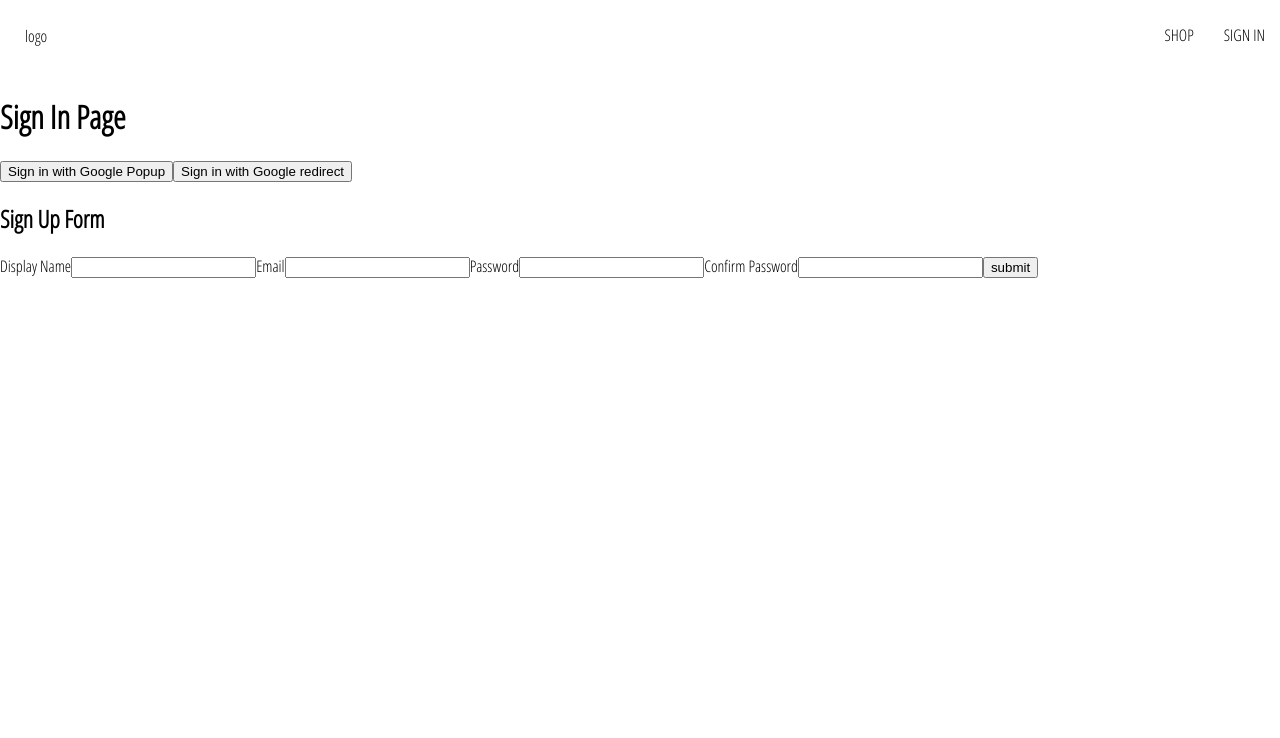
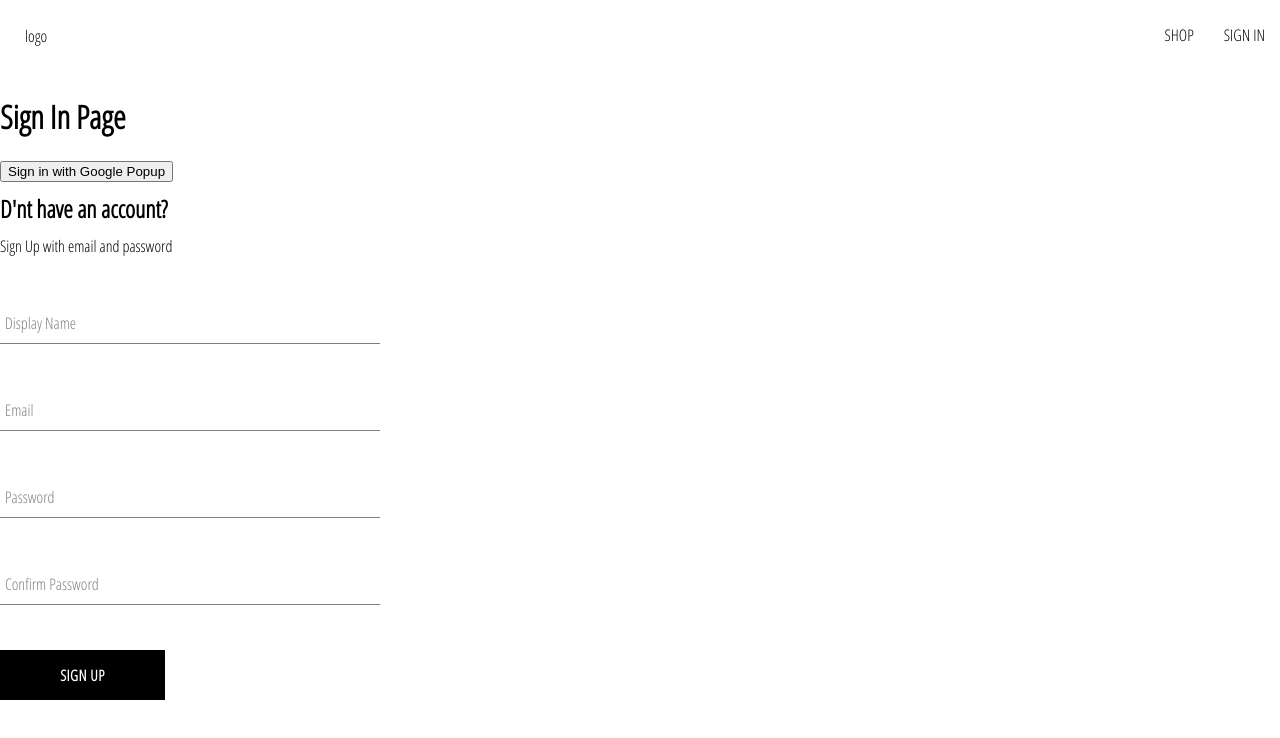
Before and after one commit to nehabansal1688/react-eccomerce-firebase, a React app: page /sign-in in a window 1280 px wide. Shown: the top 738 px of the page. Built offline with nearby package versions, Linux system fonts and the light colour scheme.

Commit message:
3 files modified, 5 added

```diff
--- /dev/null
+++ b/src/components/button/button.component.jsx
@@ -0,0 +1,17 @@
+import React from 'react';
+import './button.style.scss';
+
+const BUTTON_TYPE_CLASSES = {
+  google: 'google-sign-in',
+  inverted: 'inverted',
+};
+
+const Button = ({ children, buttonType, ...otherProps }) => {
+  return (
+    <button className={`button-container ${BUTTON_TYPE_CLASSES[buttonType]}`}>
+      {children}
+    </button>
+  );
+};
+
+export default Button;
--- /dev/null
+++ b/src/components/button/button.style.scss
@@ -0,0 +1,46 @@
+.button-container {
+  min-width: 165px;
+  width: auto;
+  height: 50px;
+  letter-spacing: 0.5px;
+  line-height: 50px;
+  padding: 0 35px 0 35px;
+  font-size: 15px;
+  background-color: black;
+  color: white;
+  text-transform: uppercase;
+  font-family: 'Open Sans Condensed';
+  font-weight: bolder;
+  border: none;
+  cursor: pointer;
+  display: flex;
+  justify-content: center;
+
+  &:hover {
+    background-color: white;
+    color: black;
+    border: 1px solid black;
+  }
+
+  &.google-sign-in {
+    background-color: #4285f4;
+    color: white;
+
+    &:hover {
+      background-color: #357ae8;
+      border: none;
+    }
+  }
+
+  &.inverted {
+    background-color: white;
+    color: black;
+    border: 1px solid black;
+
+    &:hover {
+      background-color: black;
+      color: white;
+      border: none;
+    }
+  }
+}
--- /dev/null
+++ b/src/components/form-input/form-input.component.jsx
@@ -0,0 +1,21 @@
+import React from 'react';
+import './form-input.style.scss';
+
+const FormInput = ({ label, ...otherProps }) => {
+  return (
+    <div className="group">
+      <input className="form-input" {...otherProps} />
+      {label && (
+        <label
+          className={`${
+            otherProps.value.length ? 'shrink' : ''
+          } form-input-label`}
+        >
+          {label}
+        </label>
+      )}
+    </div>
+  );
+};
+
+export default FormInput;
--- /dev/null
+++ b/src/components/form-input/form-input.style.scss
@@ -0,0 +1,54 @@
+$sub-color: grey;
+$main-color: black;
+
+@mixin shrinkLabel {
+  top: -14px;
+  font-size: 12px;
+  color: $main-color;
+}
+
+.group {
+  position: relative;
+  margin: 45px 0;
+
+  .form-input {
+    background: none;
+    background-color: white;
+    color: $sub-color;
+    font-size: 18px;
+    padding: 10px 10px 10px 5px;
+    display: block;
+    width: 100%;
+    border: none;
+    border-radius: 0;
+    border-bottom: 1px solid $sub-color;
+    margin: 25px 0;
+
+    &:focus {
+      outline: none;
+    }
+
+    &:focus ~ .form-input-label {
+      @include shrinkLabel();
+    }
+  }
+
+  input[type='password'] {
+    letter-spacing: 0.3em;
+  }
+
+  .form-input-label {
+    color: $sub-color;
+    font-size: 16px;
+    font-weight: normal;
+    position: absolute;
+    pointer-events: none;
+    left: 5px;
+    top: 10px;
+    transition: 300ms ease all;
+
+    &.shrink {
+      @include shrinkLabel();
+    }
+  }
+}
--- a/src/components/sign-up-form/signUpForm.component.jsx
+++ b/src/components/sign-up-form/signUpForm.component.jsx
@@ -1,4 +1,13 @@
 import React, { useState } from 'react';
+import Button from '../button/button.component';
+
+import {
+  createAuthUserWithEmailAndPassword,
+  createUserDocumentFromAuth,
+} from '../../utils/firebase/firebase.utils';
+
+import FormInput from '../form-input/form-input.component';
+import './signUpForm.style.scss';
 
 const defaultFormFields = {
   displayName: '',
@@ -16,43 +25,67 @@
     setFormFields({ ...formFields, [name]: value });
   };
 
+  const resetFormFields = () => {
+    setFormFields(defaultFormFields);
+  };
+
+  const onFormSubmit = async (event) => {
+    event.preventDefault();
+    if (password !== confirmPassword) alert('password do not match');
+    try {
+      const { user } = await createAuthUserWithEmailAndPassword(
+        email,
+        password
+      );
+      await createUserDocumentFromAuth(user, { displayName });
+
+      resetFormFields();
+      console.log(user);
+    } catch (error) {
+      if (error.code === 'auth/email-already-in-use') {
+        alert('email is already in use');
+      } else console.log('error while creating user' + error.message);
+    }
+  };
+
   return (
-    <div>
-      <h2>Sign Up Form</h2>
-      <form onSubmit={() => {}}>
-        <label>Display Name</label>
-        <input
+    <div className="sign-up-container">
+      <h2>D'nt have an account?</h2>
+      <span>Sign Up with email and password</span>
+      <form onSubmit={onFormSubmit}>
+        <FormInput
+          label="Display Name"
           type="text"
           required
           value={displayName}
           onChange={handleChange}
           name="displayName"
         />
-        <label>Email</label>
-        <input
+        <FormInput
+          label="Email"
           type="email"
           value={email}
           onChange={handleChange}
           required
           name="email"
         />
-        <label>Password</label>
-        <input
+        <FormInput
+          label="Password"
           type="password"
           value={password}
           onChange={handleChange}
           required
           name="password"
         />
-        <label>Confirm Password</label>
-        <input
+        <FormInput
+          label="Confirm Password"
           type="password"
           value={confirmPassword}
           onChange={handleChange}
           required
           name="confirmPassword"
         />
-        <button type="submit"> submit</button>
+        <Button type="submit">Sign Up</Button>
       </form>
     </div>
   );
--- /dev/null
+++ b/src/components/sign-up-form/signUpForm.style.scss
@@ -0,0 +1,8 @@
+.sign-up-container {
+  display: flex;
+  flex-direction: column;
+  width: 380px;
+  h2 {
+    margin: 10px 0;
+  }
+}
--- a/src/routes/sign-in/sign-in.component.jsx
+++ b/src/routes/sign-in/sign-in.component.jsx
@@ -25,9 +25,9 @@
     <div>
       <h1>Sign In Page</h1>
       <button onClick={logGoogleUser}>Sign in with Google Popup</button>
-      <button onClick={signInWithGoogleRedirect}>
+      {/* <button onClick={signInWithGoogleRedirect}>
         Sign in with Google redirect
-      </button>
+      </button> */}
       <SignUpForm />
     </div>
   );
--- a/src/utils/firebase/firebase.utils.js
+++ b/src/utils/firebase/firebase.utils.js
@@ -3,6 +3,7 @@
 import { initializeApp } from 'firebase/app';
 import {
   getAuth,
+  createUserWithEmailAndPassword,
   signInWithRedirect,
   signInWithPopup,
   GoogleAuthProvider,
@@ -33,7 +34,11 @@
 
 export const db = getFirestore();
 
-export const createUserDocumentFromAuth = async (userAuth) => {
+export const createUserDocumentFromAuth = async (
+  userAuth,
+  additionalInformation
+) => {
+  if (!userAuth) return;
   const userDocRef = doc(db, 'users', userAuth.uid);
 
   const userSnapshot = await getDoc(userDocRef);
@@ -48,6 +53,7 @@
         displayName,
         email,
         createdAt,
+        ...additionalInformation,
       });
     } catch (error) {
       console.log('error creating the user', error.message);
@@ -56,3 +62,8 @@
 
   return userDocRef;
 };
+
+export const createAuthUserWithEmailAndPassword = async (email, password) => {
+  if (!email || !password) return;
+  return await createUserWithEmailAndPassword(auth, email, password);
+};
```
